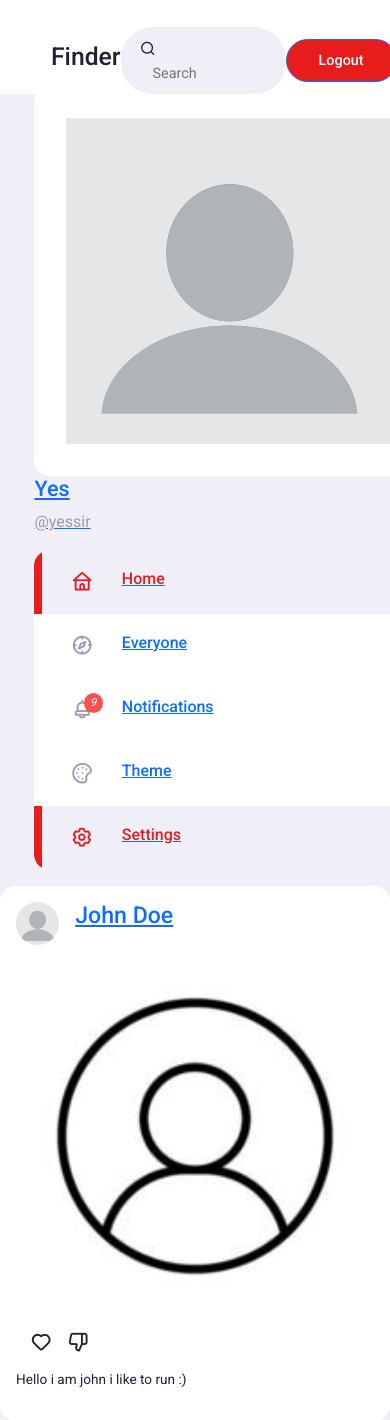
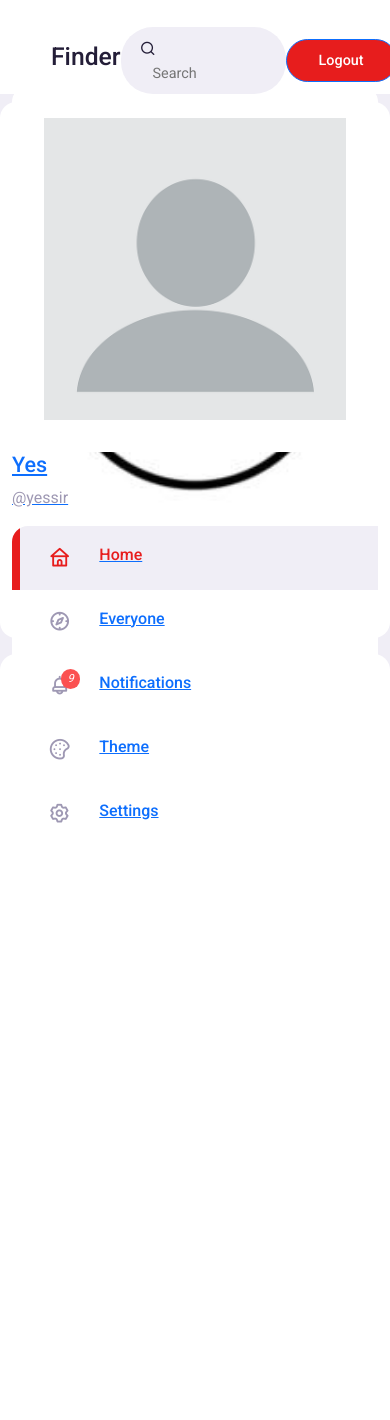
Before and after one commit to Elliothc13/CS4116, a PHP site: page /feed2.html in a window 390 px wide; the page is wider, and only the part inside the window is pictured. Shown: the top 1420 px of that part. After the commit the page ends 823 px from the top of that part, so only its background shows below. Run offline with PHP 8.4, Linux system fonts and the light colour scheme.

Commit message:
feat(feed): :sparkles: added functionality to more of the feed

```diff
--- a/CSS Files/css2.css
+++ b/CSS Files/css2.css
@@ -1,14 +1,19 @@
 @import url('https://fonts.googleapis.com/css2?family=Roboto:wght@300;400;500;700&display=swap');
 
 :root{
-    --color-white: hsl(252, 30%, 100%);
-    --color-light: hsl(252, 30%, 95%);
+    --primary-color-hue: 0;
+    --dark-color-lightness: 17%;
+    --light-color-lightness: 95%;
+    --white-color-lightness: 100%;
+
+    --color-white: hsl(252, 30%, var(--white-color-lightness));
+    --color-light: hsl(252, 30%, var(--light-color-lightness));
     --color-grey: hsl(252, 15%, 65%);
-    --color-primary: hsl(0, 81%, 51%);
-    --color-secondary: hsl(252, 100%, 90%);
+    --color-primary: hsl(var(--primary-color-hue), 81%, 51%);
+    --color-secondary: hsl(335, 33%, 66%);
     --color-success: hsl(120, 95%, 65%);
     --color-failure: hsl(0, 95%, 65%);
-    --color-dark: hsl(252, 30%, 17%);
+    --color-dark: hsl(252, 30%, var(--dark-color-lightness));
     --color-black: hsl(252, 30%, 10%);
 
     --border-radius: 2rem;
@@ -16,6 +21,9 @@
     --btn-padding: 0.6rem 2rem;
     --search-padding:0.6rem 1rem;
     --card-padding: 1rem;
+
+    --sticky-top-left: 5.4rem;
+    --sticky-top-right: -18rem;
 }
 
 *, *::before, *::after{
@@ -123,6 +131,16 @@ nav .create{
 main{
     position: relative;
     top: 5.4rem;
+}
+
+main .row .left{
+    position: sticky;
+    top: var(--sticky-top-left);
+}
+
+main .row .right{
+    position: sticky;
+    top: var(--sticky-top-right);
 }
 
 main .row .left .profilepicture{
@@ -285,3 +303,126 @@ main .row .left .profilepicture{
     font-size: 1.4rem;
     margin: 0.6rem;
 }
+
+/*themes*/
+
+.customise-theme{
+    background: rgb(255, 255, 255, 0.5);
+    width: 100vw;
+    height: 100vh;
+    position: fixed;
+    top: 0;
+    left: 0;
+    z-index: 100;
+    text-align: center;
+    display: none;
+    place-items: center;
+    font-size: 0.9rem;
+}
+
+.customise-theme .card{
+    background: var(--color-white);
+    padding: 3rem;
+    border-radius: var(--card-border-radius);
+    width: 50%;
+    box-shadow: 0 0 1rem var(--color-primary);
+}
+
+.customise-theme .font-size{
+    margin-top: 5rem;
+}
+
+.customise-theme .font-size > div{
+    display: flex;
+    justify-content: space-between;
+    align-items: center;
+    background: var(--color-light);
+    padding: var(--search-padding);
+    border-radius: var(--card-border-radius);
+}
+
+.customise-theme .choose-size{
+    background: var(--color-secondary);
+    height: 0.3rem;
+    width: 100%;
+    margin: 0 1rem;
+    display: flex;
+    justify-content: space-between;
+    align-items: center;
+}
+
+.customise-theme .choose-size span{
+    width: 1rem;
+    height: 1rem;
+    background: var(--color-secondary);
+    border-radius: 50%;
+    cursor: pointer;
+}
+
+.customise-theme .choose-size span.active{
+    background: var(--color-primary);
+}
+
+.customise-theme .background{
+    margin-top: 2rem;
+}
+
+.customise-theme .choose-background{
+    display: flex;
+    align-items: center;
+    justify-content: space-between;
+    gap: 1.5rem;
+}
+
+.customise-theme .choose-background > div{
+    padding: var(--card-padding);
+    width: 100%;
+    display: flex;
+    align-items: center;
+    font-size: 1rem;
+    font-weight: bold;
+    border-radius: 0.4rem;
+    cursor: pointer;
+}
+
+.customise-theme .choose-background > div.active{
+    border: 2px solid var(--color-primary);
+}
+
+.customise-theme .choose-background .background-1{
+    background-color: white;
+    color: black;
+}
+.customise-theme .choose-background .background-2{
+    background-color: hsl(252, 30%, 17%);
+    color: white;
+}
+.customise-theme .choose-background .background-3{
+    background-color: hsl(252, 30%, 10%);
+    color: white;
+}
+
+.customise-theme .choose-background > div span{
+    width: 2rem;
+    height: 2rem;
+    border: 2px solid var(--color-grey);
+    border-radius: 50%;
+    margin-right: 1rem;
+}
+
+@media screen and (max-width: 990px){
+    nav.searchbar{
+        display: none;
+    }
+
+    main .row{
+        grid-template-columns: 0 auto 5rem;
+    }
+
+    main .row .left{
+        grid-column: 3/4;
+        position: fixed;
+        bottom: 0;
+        right: 0;
+    }
+}
--- /dev/null
+++ b/feed.js
@@ -0,0 +1,116 @@
+const menuItems = document.querySelectorAll('.menu-item');
+const posts = document.querySelectorAll('.ingo');
+const search = document.querySelector('.searchbar');
+const theme = document.querySelector('#theme');
+const themeModal = document.querySelector('.customise-theme');
+const fontSizes = document.querySelectorAll('.choose-size span');
+var root = document.querySelector(':root');
+const background1 = document.querySelector('.background-1');
+const background2 = document.querySelector('.background-2');
+const background3 = document.querySelector('.background-3');
+
+const changeActiveItem = () => {
+    menuItems.forEach(item => {
+        item.classList.remove('active');
+    })
+}
+
+menuItems.forEach(item => {
+    item.addEventListener('click', () => {
+        changeActiveItem();
+        item.classList.add('active');
+        if(item.id != 'notifications'){
+            document.querySelector('.notifications-popup').style.display = 'none';
+        }else{
+            document.querySelector('.notifications-popup').style.display = 'block';
+            document.querySelector('#notifications .notification-count').style.display = 'none';
+        }
+    })
+})
+
+const openThemeModal = () => {
+    themeModal.style.display = 'grid';
+}
+
+const closeThemeModal = (e) => {
+    if(e.target.classList.contains('customise-theme')){
+        themeModal.style.display = 'none';
+    }
+}
+
+themeModal.addEventListener('click', closeThemeModal);
+
+theme.addEventListener('click', openThemeModal);
+
+const removeSizeSelector = () => {
+    fontSizes.forEach(size => {
+        size.classList.remove('active');
+    })
+}
+
+fontSizes.forEach(size => {
+    size.addEventListener('click', () => {
+        removeSizeSelector();
+        let fontSize;
+        size.classList.toggle('active');
+        if(size.classList.contains('font-size-1')){
+            fontSize = '10px';
+            root.style.setProperty('----sticky-top-left', '5.4rem');
+            root.style.setProperty('----sticky-top-right', '5.4rem');
+        }else if(size.classList.contains('font-size-2')){
+            fontSize = '13px';
+            root.style.setProperty('----sticky-top-left', '5.4rem');
+            root.style.setProperty('----sticky-top-right', '-7rem');
+        }else if(size.classList.contains('font-size-3')){
+            fontSize = '16px';
+            root.style.setProperty('----sticky-top-left', '-2rem');
+            root.style.setProperty('----sticky-top-right', '-17rem');
+        }else if(size.classList.contains('font-size-4')){
+            fontSize = '19px';
+            root.style.setProperty('----sticky-top-left', '-5rem');
+            root.style.setProperty('----sticky-top-right', '-25rem');
+        }else if(size.classList.contains('font-size-5')){
+            fontSize = '22px';
+            root.style.setProperty('----sticky-top-left', '-12rem');
+            root.style.setProperty('----sticky-top-right', '-35rem');
+        }
+        document.querySelector('html').style.fontSize = fontSize;
+    })
+})
+
+let lightColorLightness;
+let whiteColorLightness;
+let darkColorLightness;
+
+const changeBackground = () => {
+    root.style.setProperty('--light-color-lightness', lightColorLightness);
+    root.style.setProperty('--white-color-lightness', whiteColorLightness);
+    root.style.setProperty('--dark-color-lightness', darkColorLightness);
+}
+
+background1.addEventListener('click', () => {
+    background1.add('active');
+    background2.remove('active');
+    background3.remove('active');
+    window.location.reload();
+})
+
+background2.addEventListener('click', () => {
+    darkColorLightness = '95%';
+    whiteColorLightness = '20%';
+    lightColorLightness = '15%';
+    background2.add('active');
+    background1.remove('active');
+    background3.remove('active');
+    changeBackground();
+})
+
+background3.addEventListener('click', () => {
+    darkColorLightness = '95%';
+    whiteColorLightness = '10%';
+    lightColorLightness = '0%';
+    background3.add('active');
+    background1.remove('active');
+    background2.remove('active');
+    changeBackground();
+})
--- a/feed2.html
+++ b/feed2.html
@@ -73,10 +73,10 @@
                             </div>
                         </div>
                     </a>
-                    <a href="#" class="menu-item">
+                    <a href="#" class="menu-item" id="theme">
                         <span><i class="uil uil-palette"></i></span> <h3>Theme</h3>
                     </a>
-                    <a href="#" class="menu-item active">
+                    <a href="#" class="menu-item">
                         <span><i class="uil uil-setting"></i></span> <h3>Settings</h3>
                     </a>
                 </div>
```
Also changed, not shown: other parts of feed2.html (+44 -2 lines).
